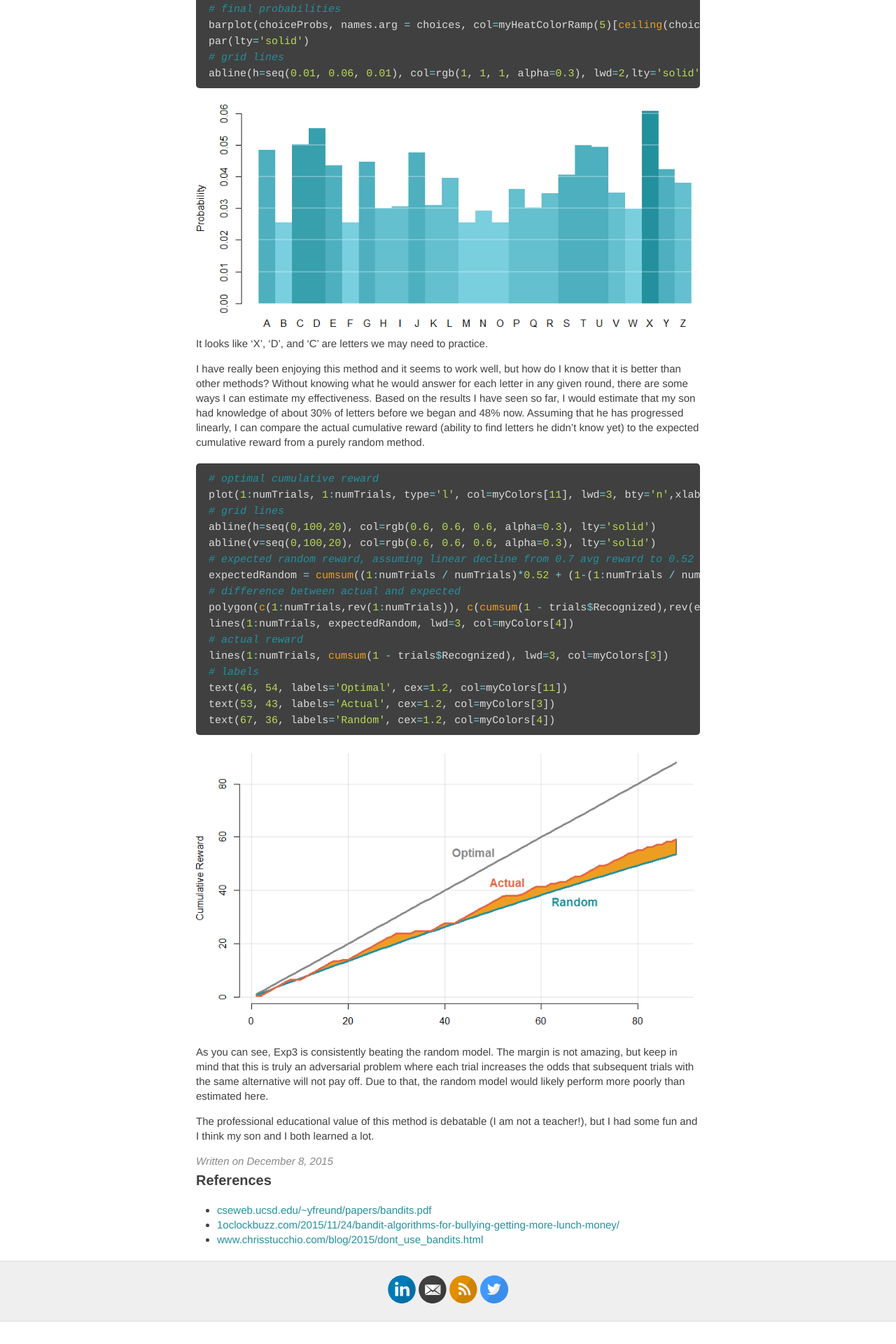
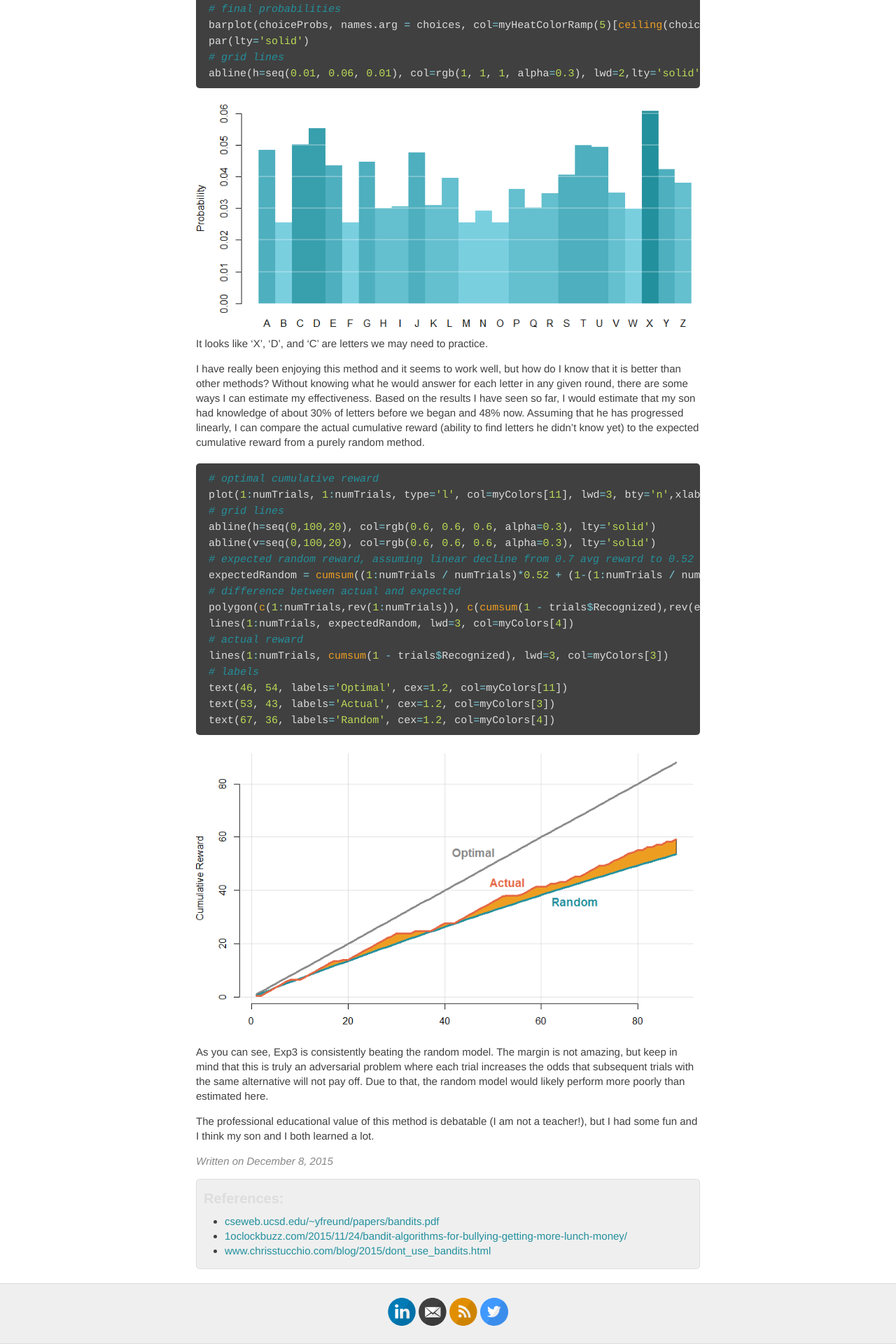
Before and after one commit to lafncow/lafncow.github.io, a Jekyll site: the page built from _posts/2015-12-8-A-is-for-Adversarial.md, in a window 1280 px wide. Shown: the part 2535-4455 px from the top of the page at 70% size. Built offline with Jekyll 4.4.1, drawn with Linux system fonts in a browser that asks for light colours; before the commit the page ends 4423 px from its top, so only the background shows below that.

Commit message:
References Style

```diff
--- a/_layouts/post.html
+++ b/_layouts/post.html
@@ -29,7 +29,7 @@ layout: default
 
   {% if page.references %}
   <div id="references">
-  	<h3>References</h3>
+  	<h3>References:</h3>
   	<ul>
   	{% for reference in page.references %}
   		<li><a href="http://{{reference}}" target="_blank">{{reference}}</a></li>
--- a/style.scss
+++ b/style.scss
@@ -21,6 +21,22 @@ body {
 	background: $white;
   font: 15px/1.4 $helvetica;
   color: $darkGray;
+}
+
+div#references {
+  background: #EFEFEF;
+  padding: 10px;
+  border-radius: 5px;
+  border: 1px solid $lightGray;
+  margin-top: 15px;
+}
+
+div#references h3 {
+  color: $lightGray;
+}
+
+div#references ul, div#references ul {
+  margin: 5px 0;
 }
 
 .container {
```
